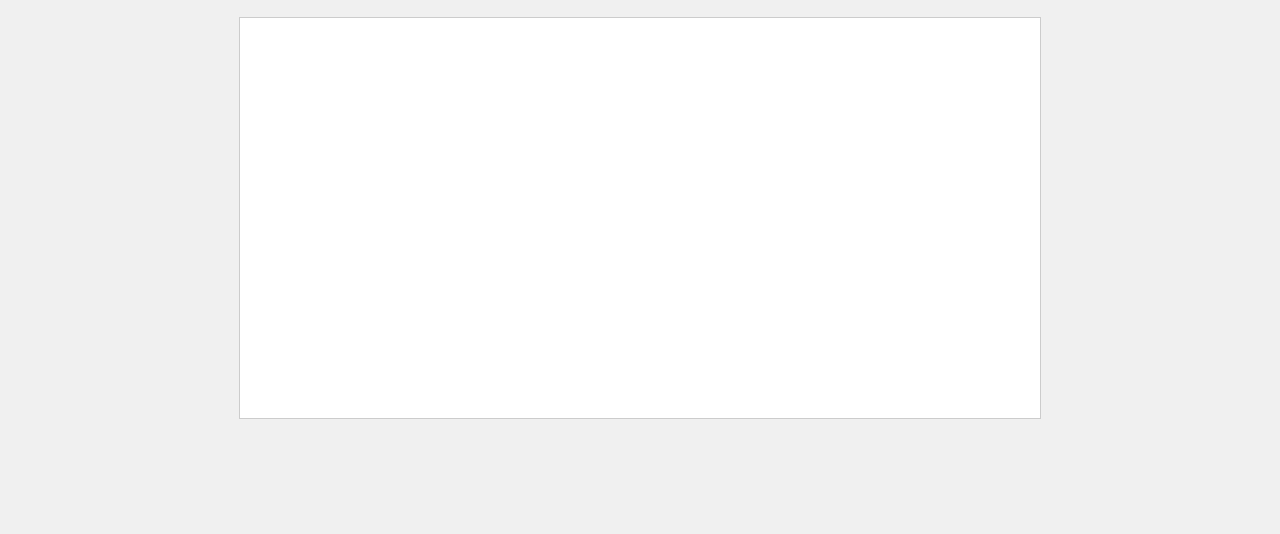
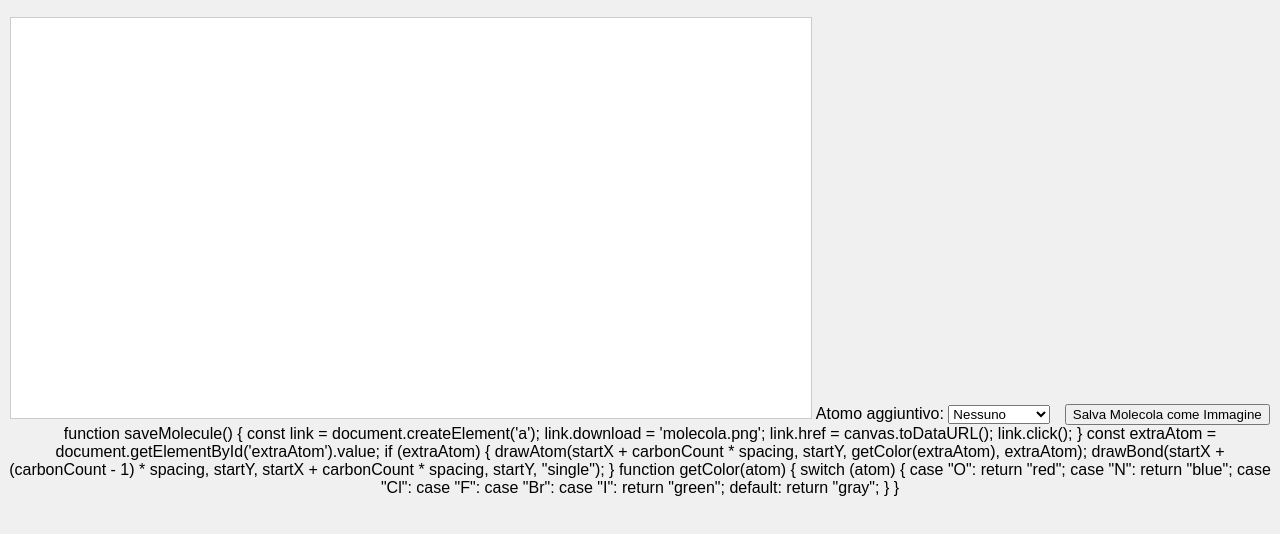
Before and after one commit to frapaglino-blip/creatore-di-molecole-organiche, a plain HTML site: page Index.html in a window 1280 px wide. Shown: the part 104-638 px from the top of the page. Drawn offline with Linux system fonts and the light colour scheme.

Commit message:
Update Index.html

```diff
--- a/Index.html
+++ b/Index.html
@@ -107,3 +107,42 @@
   </script>
 </body>
 </html>
+
+<label>Atomo aggiuntivo:
+  <select id="extraAtom">
+    <option value="">Nessuno</option>
+    <option value="O">Ossigeno (O)</option>
+    <option value="N">Azoto (N)</option>
+    <option value="Cl">Cloro (Cl)</option>
+    <option value="F">Fluoro (F)</option>
+    <option value="Br">Bromo (Br)</option>
+    <option value="I">Iodio (I)</option>
+  </select>
+</label>
+
+<button onclick="saveMolecule()">Salva Molecola come Immagine</button>
+
+function saveMolecule() {
+  const link = document.createElement('a');
+  link.download = 'molecola.png';
+  link.href = canvas.toDataURL();
+  link.click();
+}
+
+const extraAtom = document.getElementById('extraAtom').value;
+if (extraAtom) {
+  drawAtom(startX + carbonCount * spacing, startY, getColor(extraAtom), extraAtom);
+  drawBond(startX + (carbonCount - 1) * spacing, startY, startX + carbonCount * spacing, startY, "single");
+}
+
+function getColor(atom) {
+  switch (atom) {
+    case "O": return "red";
+    case "N": return "blue";
+    case "Cl":
+    case "F":
+    case "Br":
+    case "I": return "green";
+    default: return "gray";
+  }
+}
```
